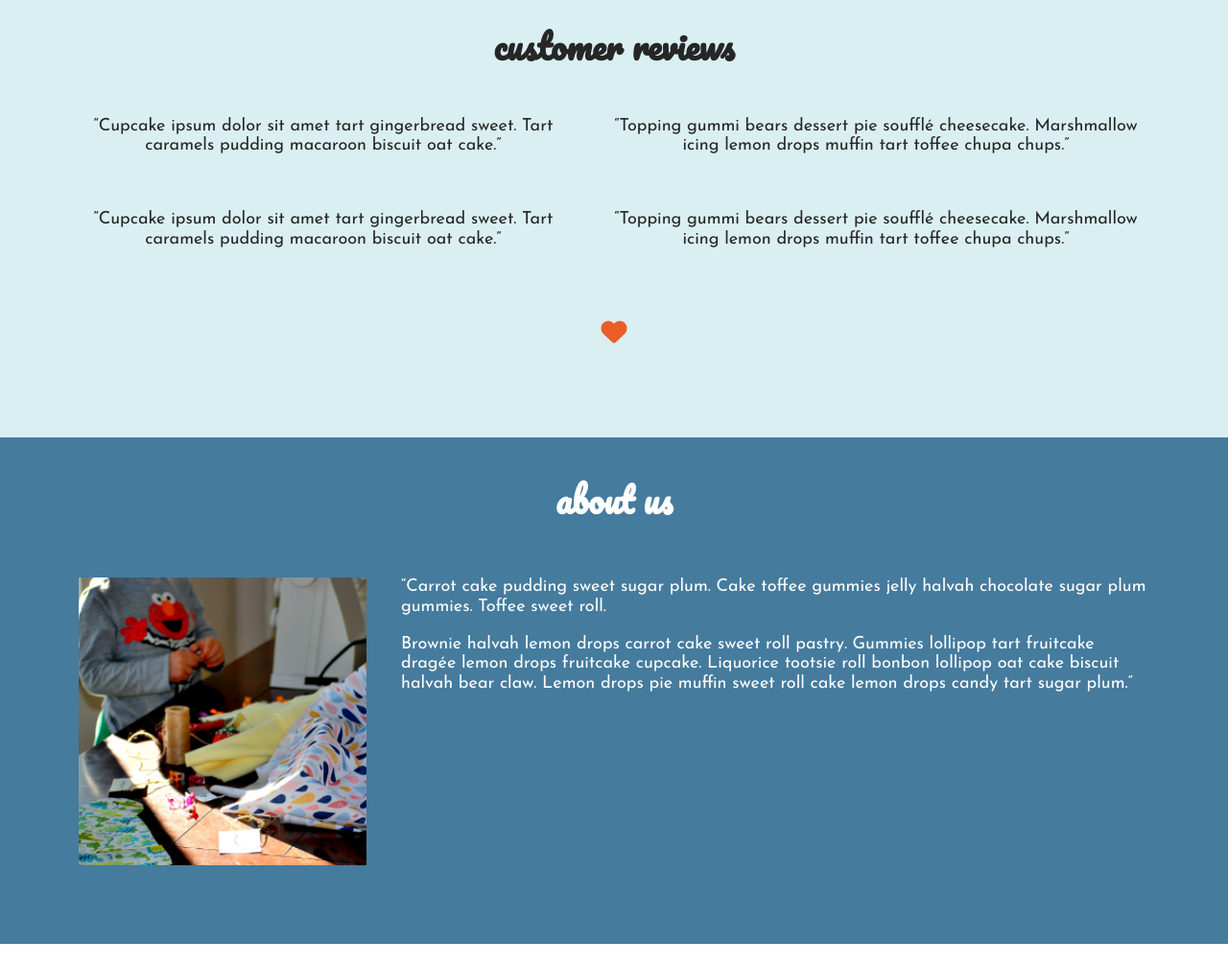
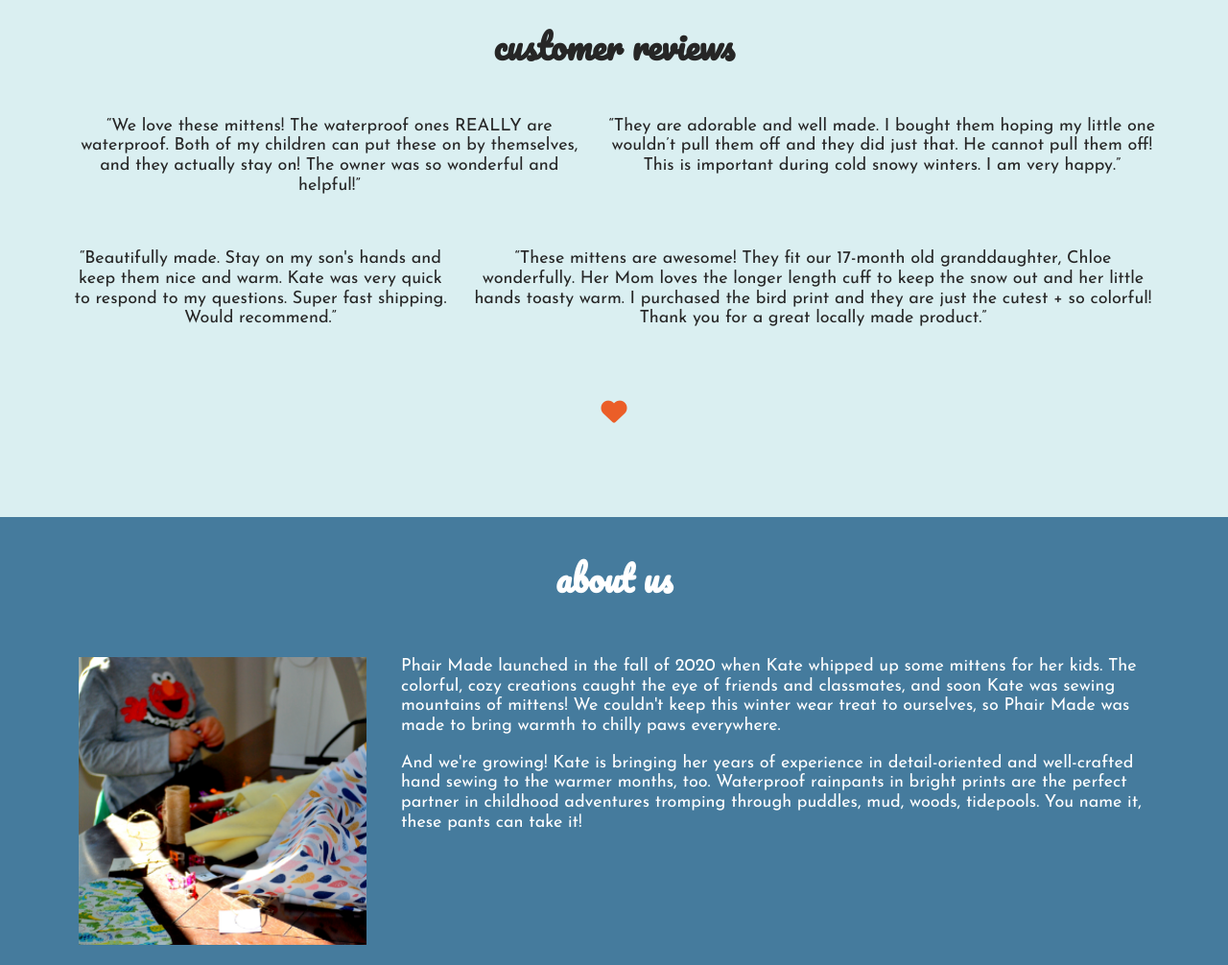
Before and after one commit to caitlinpmarshall/phair-made, a website built with Parcel: page index.html in a window 1280 px wide. Shown: the part 1720-2726 px from the top of the page at 96% size. Built offline with nearby package versions, Linux system fonts and the light colour scheme.

Commit message:
Added customer reviews and about copy

```diff
--- a/index.html
+++ b/index.html
@@ -90,12 +90,12 @@
         <h3>customer reviews</h3>
         <div class="reviews-items">
           <div class="mobile-reviews">
-            <p>“Cupcake ipsum dolor sit amet tart gingerbread sweet. Tart caramels pudding macaroon biscuit oat cake.”</p>
-            <p>“Topping gummi bears dessert pie soufflé cheesecake. Marshmallow icing lemon drops muffin tart toffee chupa chups.”</p>
+            <p>“We love these mittens! The waterproof ones REALLY are waterproof. Both of my children can put these on by themselves, and they actually stay on! The owner was so wonderful and helpful!”</p>
+            <p>“They are adorable and well made. I bought them hoping my little one wouldn’t pull them off and they did just that. He cannot pull them off! This is important during cold snowy winters. I am very happy.”</p>
           </div>
           <div class="more-reviews">
-            <p>“Cupcake ipsum dolor sit amet tart gingerbread sweet. Tart caramels pudding macaroon biscuit oat cake.”</p>
-            <p>“Topping gummi bears dessert pie soufflé cheesecake. Marshmallow icing lemon drops muffin tart toffee chupa chups.”</p>
+            <p>“Beautifully made. Stay on my son's hands and keep them nice and warm. Kate was very quick to respond to my questions. Super fast shipping. Would recommend.”</p>
+            <p>“These mittens are awesome! They fit our 17-month old granddaughter, Chloe wonderfully. Her Mom loves the longer length cuff to keep the snow out and her little hands toasty warm. I purchased the bird print and they are just the cutest + so colorful! Thank you for a great locally made product.”</p>
           </div>
 
         </div>
@@ -112,8 +112,8 @@
             <img src="img/sewing-station.png" alt="Phair Made handmade sewing workshop"/>
           </figure>
           <div>
-            <p>“Carrot cake pudding sweet sugar plum. Cake toffee gummies jelly halvah chocolate sugar plum gummies. Toffee sweet roll.</p>
-            <p>Brownie halvah lemon drops carrot cake sweet roll pastry. Gummies lollipop tart fruitcake dragée lemon drops fruitcake cupcake. Liquorice tootsie roll bonbon lollipop oat cake biscuit halvah bear claw. Lemon drops pie muffin sweet roll cake lemon drops candy tart sugar plum.”</p>
+            <p>Phair Made launched in the fall of 2020 when Kate whipped up some mittens for her kids.  The colorful, cozy creations caught the eye of friends and classmates, and soon Kate was sewing mountains of mittens!  We couldn't keep this winter wear treat to ourselves, so Phair Made was made to bring warmth to chilly paws everywhere.</p>
+            <p>And we're growing!  Kate is bringing her years of experience in detail-oriented and well-crafted hand sewing to the warmer months, too.  Waterproof rainpants in bright prints are the perfect partner in childhood adventures tromping through puddles, mud, woods, tidepools.  You name it, these pants can take it!</p>
           </div>
         </article>
       </div>
```
